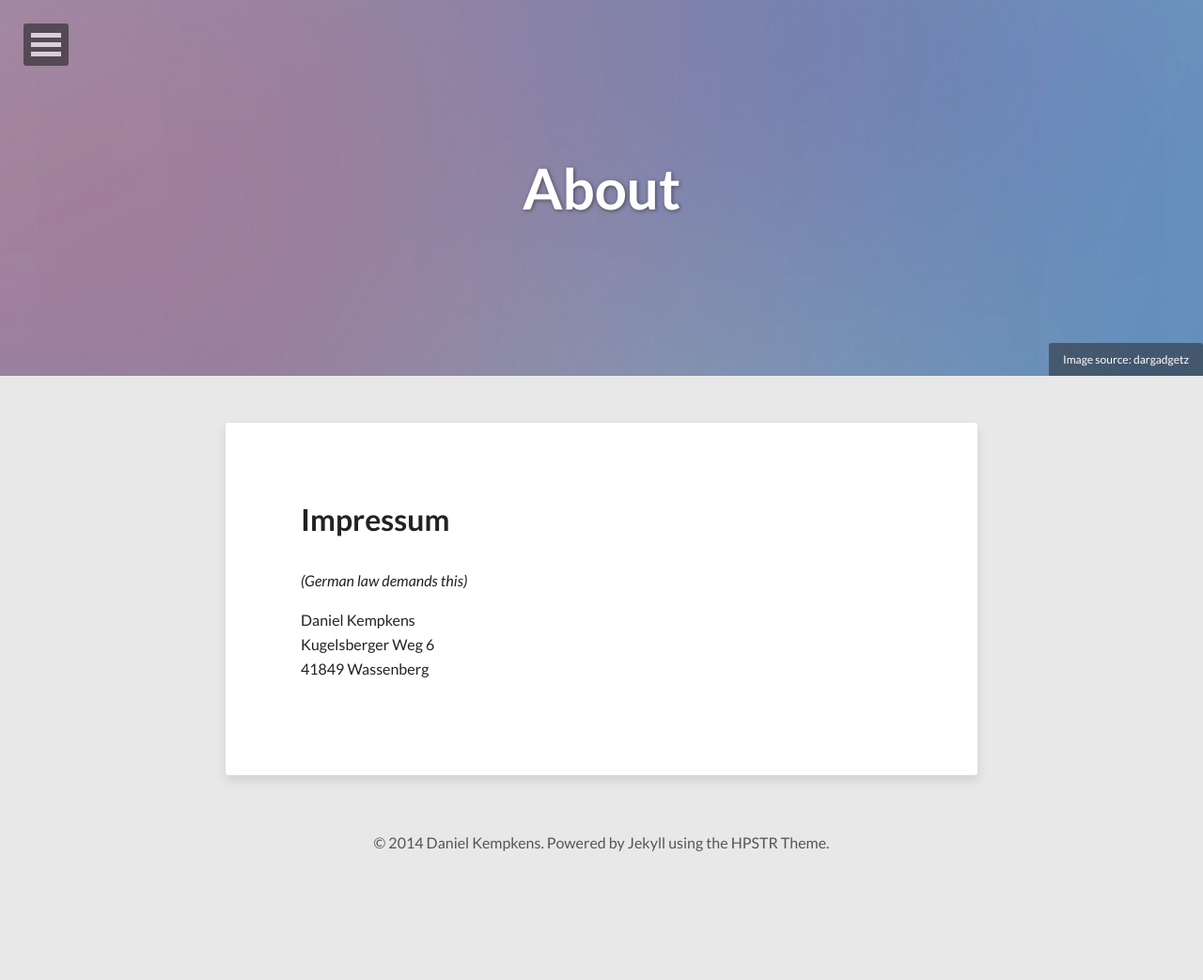
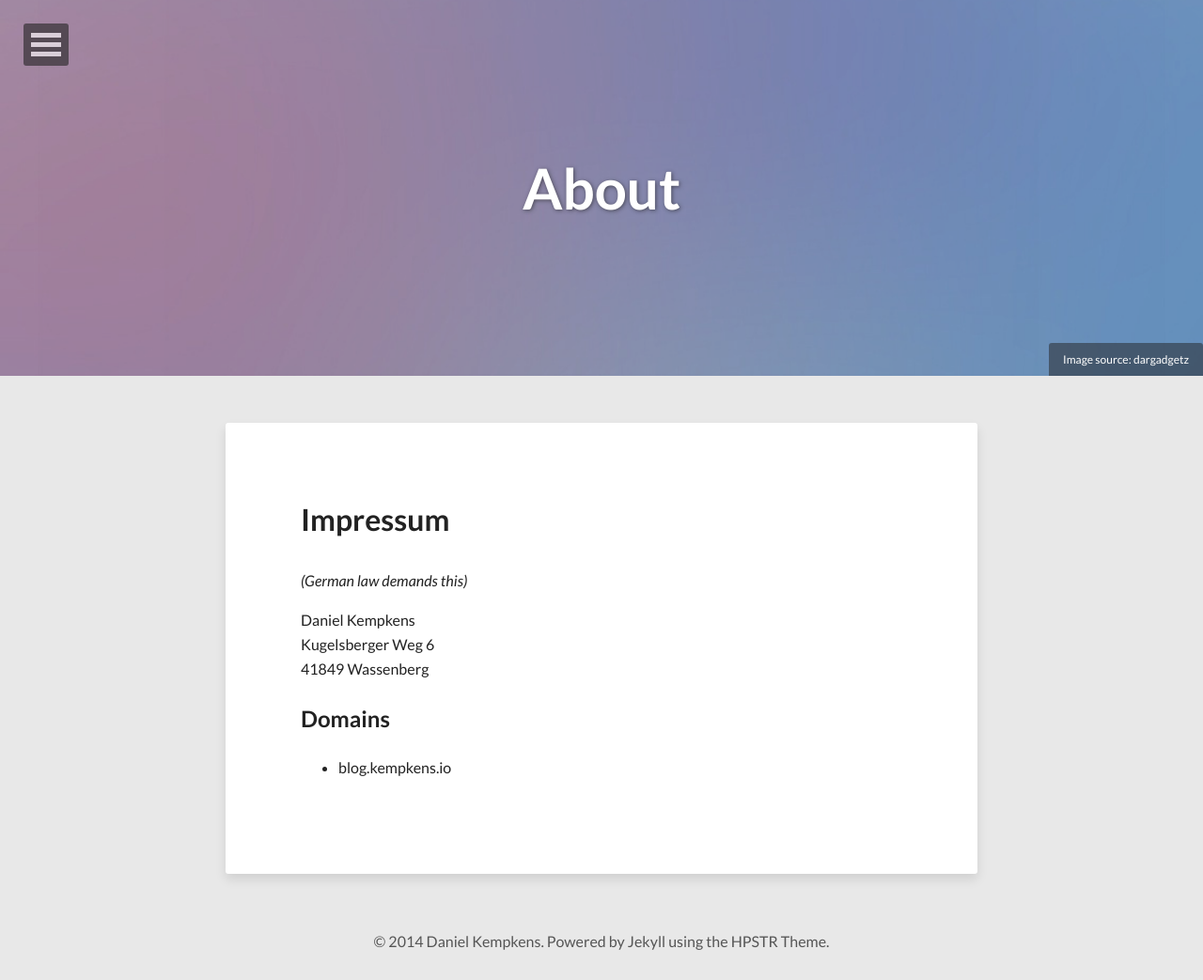
Before and after one commit to nifoc/blog.kempkens.io, a Jekyll site: the page built from about.md, in a window 1280 px wide. Shown: the whole page at 94% size. Built offline with Jekyll 4.4.1, drawn with Linux system fonts in a browser that asks for light colours; nearby versions of some CDN libraries; before the commit the page ends 938 px from its top, so only the background shows below that; some of the changed lines change nothing that is shown.

Commit message:
Google Analytics + Updated about.md

```diff
--- a/_config.yml
+++ b/_config.yml
@@ -26,7 +26,8 @@
 background:
 
 # Analytics and webmaster tools stuff goes here
-google_analytics:
+google_analytics: UA-28082386-3
+google_analytics_site: blog.kempkens.io
 google_verify:
 # https://ssl.bing.com/webmaster/configure/verify/ownership Option 2 content= goes here
 bing_verify:
--- a/_includes/scripts.html
+++ b/_includes/scripts.html
@@ -4,18 +4,13 @@
 {% if site.google_analytics %}
 <!-- Asynchronous Google Analytics snippet -->
 <script>
-  var _gaq = _gaq || [];
-  var pluginUrl =
- '//www.google-analytics.com/plugins/ga/inpage_linkid.js';
-  _gaq.push(['_require', 'inpage_linkid', pluginUrl]);
-  _gaq.push(['_setAccount', '{{ site.google_analytics }}']);
-  _gaq.push(['_trackPageview']);
+  (function(i,s,o,g,r,a,m){i['GoogleAnalyticsObject']=r;i[r]=i[r]||function(){
+  (i[r].q=i[r].q||[]).push(arguments)},i[r].l=1*new Date();a=s.createElement(o),
+  m=s.getElementsByTagName(o)[0];a.async=1;a.src=g;m.parentNode.insertBefore(a,m)
+  })(window,document,'script','//www.google-analytics.com/analytics.js','ga');
 
-  (function() {
-    var ga = document.createElement('script'); ga.type = 'text/javascript'; ga.async = true;
-    ga.src = ('https:' == document.location.protocol ? 'https://ssl' : 'http://www') + '.google-analytics.com/ga.js';
-    var s = document.getElementsByTagName('script')[0]; s.parentNode.insertBefore(ga, s);
-  })();
+  ga('create', '{{ site.google_analytics }}', '{{ site.google_analytics_site }}');
+  ga('send', 'pageview');
 </script>
 {% endif %}
 {% if page.comments %}{% include disqus_comments.html %}{% endif %}
--- a/about.md
+++ b/about.md
@@ -16,3 +16,7 @@
 Daniel Kempkens
 Kugelsberger Weg 6
 41849 Wassenberg
+
+## Domains
+
+* blog.kempkens.io
```
